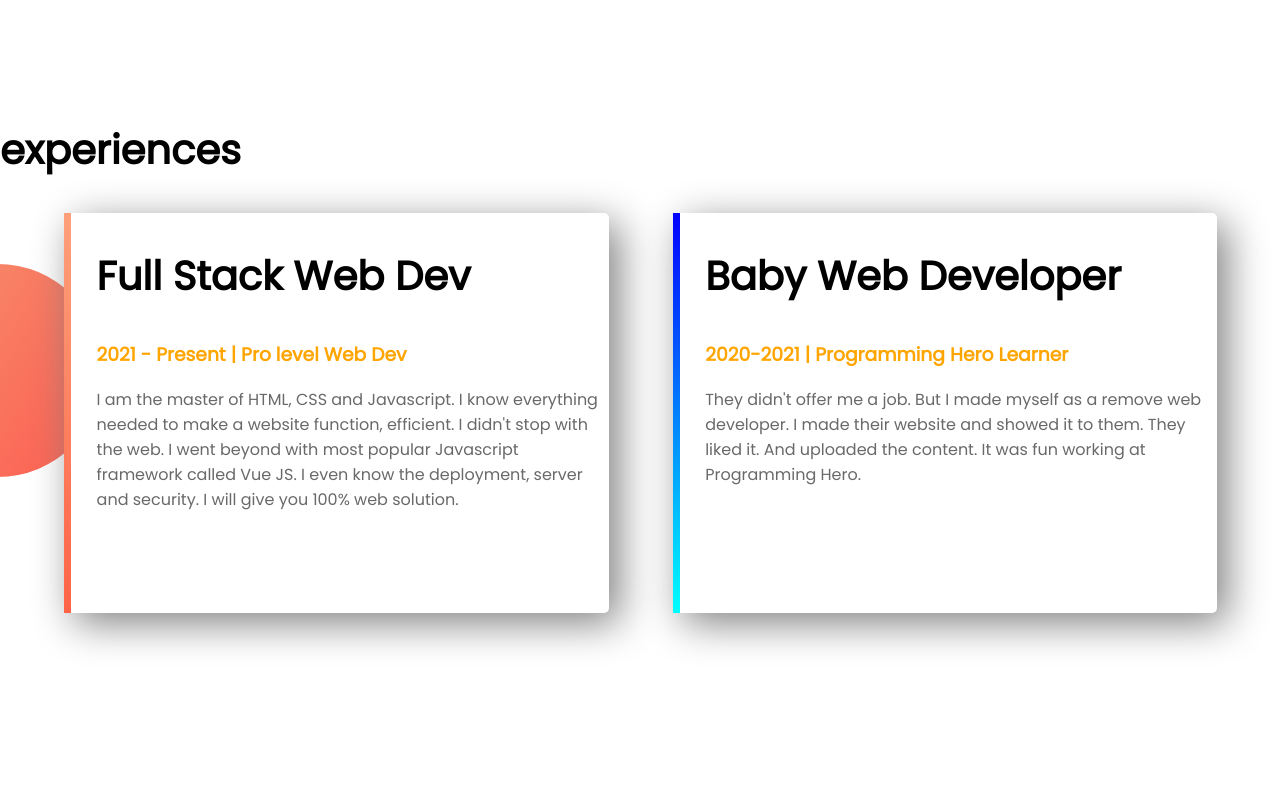
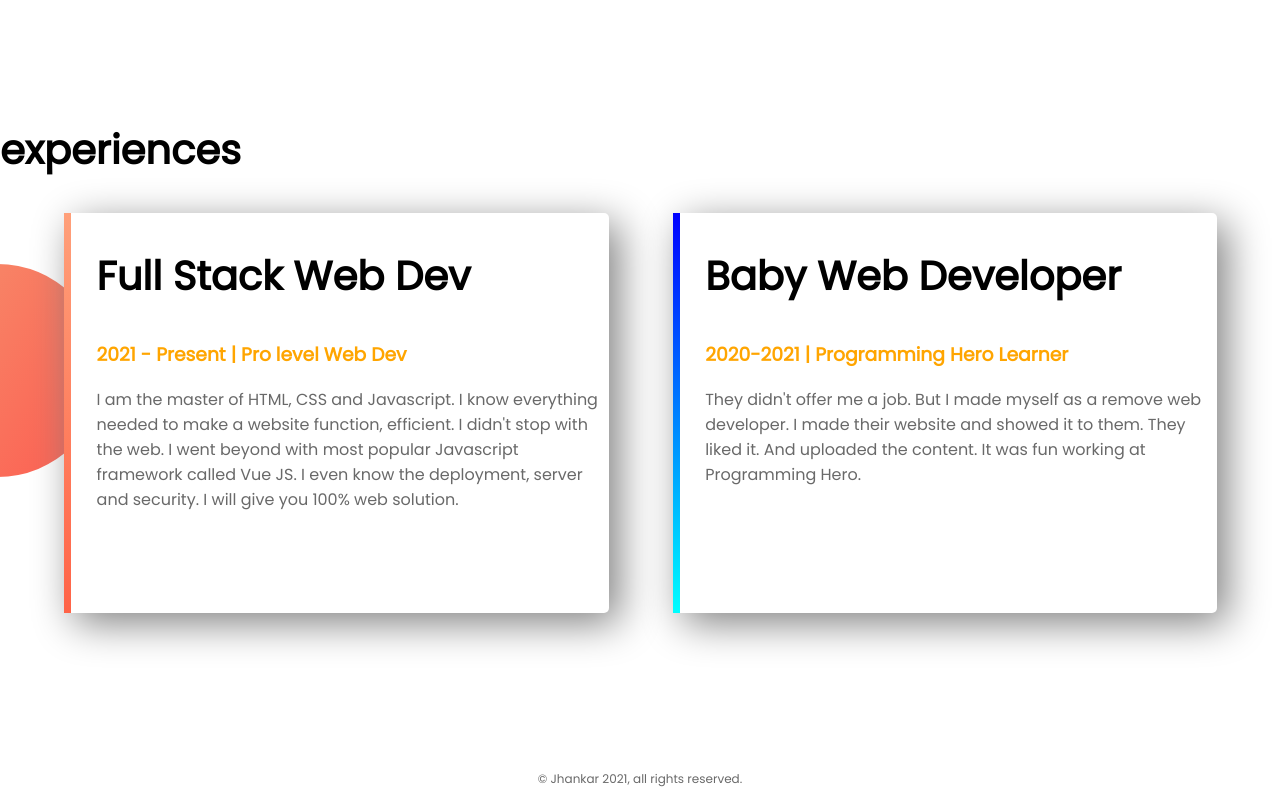
Before and after one commit to hasan1119/My-web-portfolio, a plain HTML site: page index.html in a window 1280 px wide. Shown: the part 1180-1980 px from the top of the page. Before the commit the page ends 1950 px from the top, so only its background shows below. Drawn offline with Linux system fonts and the light colour scheme.

Commit message:
finished
Signed-off-by: Md. Rokibul Hasan <hasan.webappsdeveloper@gmail.com>

```diff
--- a/index.html
+++ b/index.html
@@ -54,6 +54,9 @@
                 it to them. They liked it. And uploaded the content. It was fun working at Programming Hero.</p>
         </div>
     </section>
+    <footer>
+        <p>© Jhankar 2021, all rights reserved.</p>
+    </footer>
 </body>
 
 </html>
--- a/style.css
+++ b/style.css
@@ -81,3 +81,7 @@ section.experience-area {
     border-image: linear-gradient(180deg, blue, cyan);
     border-image-slice: 1;
 }
+footer p{
+    font-size: 12px;
+    text-align: center;
+}
```
